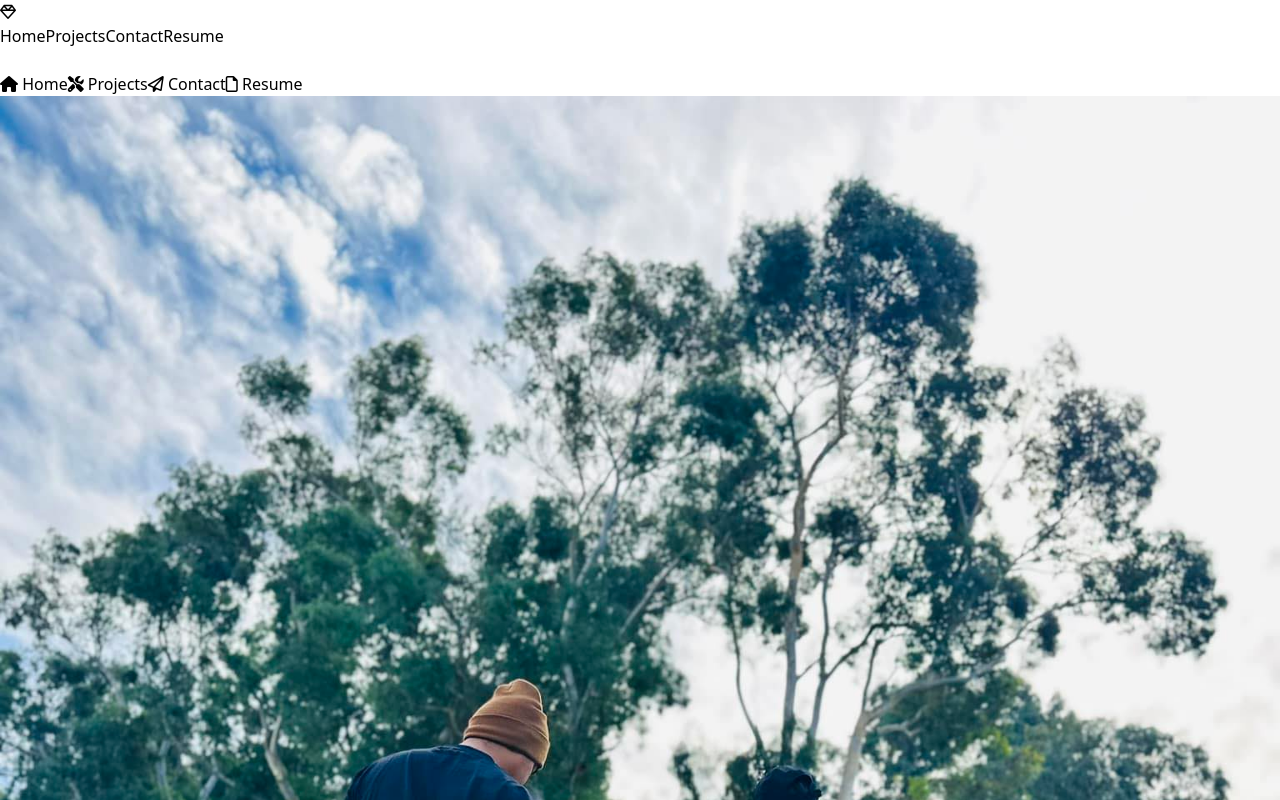
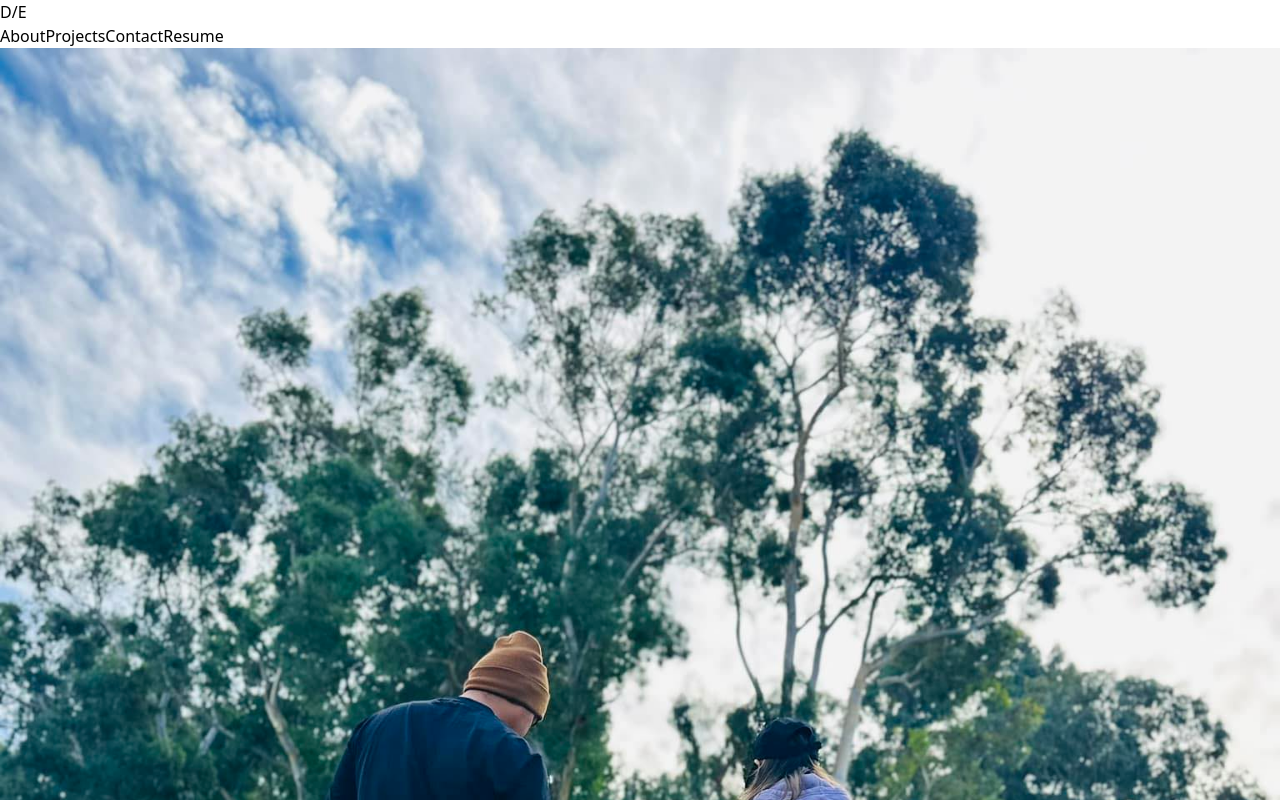
Before and after one commit to erive92d/portfolio2023, a React (Vite) app: page / in a window 1280 px wide. Shown: the top 800 px of the page. Built offline with nearby package versions, Linux system fonts and the light colour scheme.

Commit message:
updated layout

```diff
--- a/index.html
+++ b/index.html
@@ -3,7 +3,6 @@
 
 <head>
   <meta charset="UTF-8" />
-  <link rel="icon" type="image/svg+xml" href="/vite.svg" />
   <meta name="viewport" content="width=device-width, initial-scale=1.0" />
   <title>Deorren's site</title>
 </head>
--- a/src/App.jsx
+++ b/src/App.jsx
@@ -3,26 +3,52 @@ import reactLogo from './assets/react.svg'
 import viteLogo from '/vite.svg'
 import './App.css'
 import Home from './pages/Home'
-import Navigation from './pages/Navigation'
-import About from './pages/About'
-import Projects from './pages/Projects'
-import Contact from './pages/Contacts'
-import Resume from './pages/Resume'
+
 import Footer from './pages/Footer'
+import AboutNew from './pages/About'
+import Navigation from './components/Navigation'
+import Logo from './components/Logo'
+import { capTitle } from './utils/helpers'
+function App() {
+  const [page, setPage] = useState("about")
 
-function App() {
+  const handlePage = (e) => {
+    e.preventDefault()
+    const { name } = e.target
+
+    if (name === "about") {
+      setPage("about")
+    }
+    if (name === "projects") {
+      setPage("projects")
+    }
+    if (name === "contacts") {
+      setPage("contacts")
+    }
+    if (name === "resume") {
+      setPage("resume")
+    }
+
+
+  }
+
+
+
+  document.title = "D.E: " + capTitle(page)
 
   return (
-    <div className=' bg-gray-900 min-h-screen'>
+    <div className='bg-gradient-to-b from-black to-cyan-700 '>
+      <Logo />
 
-      <Navigation />
-      <div className='space-y-10 lg:p-10 md:p-10'>
-        <About />
-        <Projects />
-        <Resume />
-        <Contact />
+      <div className='flex min-h-screen'>
+        <Navigation handlePage={handlePage} page={page} />
+        <div className=' p-3 lg:p-10 md:p-2  mx-auto'>
+          <Home page={page} />
+
+        </div>
 
       </div>
+
       <Footer />
     </div>
   )
--- /dev/null
+++ b/src/components/Logo.jsx
@@ -0,0 +1,4 @@
+export default function Logo() {
+
+    return <h1 className="text-white text-2xl p-2 italic font-mono text-right font-light">D/E</h1>
+}
--- /dev/null
+++ b/src/components/Navigation.jsx
@@ -0,0 +1,15 @@
+import Projects from "../pages/Projects"
+import AboutNew from "../pages/About"
+
+export default function Navigation({ handlePage, page }) {
+
+
+    return (
+        <div className="text-white border-r-2 p-1 flex flex-col justify-around h-80 lg:p-5">
+            <button onClick={handlePage} className={page === "about" ? "underline underline-offset-8" : ""} name="about">About</button>
+            <button onClick={handlePage} className={page === "projects" ? "underline underline-offset-8" : ""} name="projects">Projects</button>
+            <button onClick={handlePage} className={page === "contacts" ? "underline underline-offset-8" : ""} name="contacts">Contact</button>
+            <button onClick={handlePage} className={page === "resume" ? "underline underline-offset-8" : ""} name="resume">Resume</button>
+        </div>
+    )
+}
--- a/src/pages/Contacts.jsx
+++ b/src/pages/Contacts.jsx
@@ -14,9 +14,9 @@ const Contact = () => {
     };
 
     return (
-        <div className='border-b border-b-cyan-500 py-10' id="contact">
+        <div className='border-b border-b-cyan-500 py-10  md:w-full md:flex' id="contact">
             <h1 className=' font-bold w-full rounded-r-xl text-white text-center p-6 text-2xl'><i class="fa-regular fa-paper-plane"></i> Let's connect!</h1>
-            <form className="max-w-md mx-auto p-6 lg:max-w-2xl " onSubmit={handleSubmit}>
+            <form className="max-w-md md:w-screen md:p-2 mx-auto  p-6 lg:max-w-2xl " onSubmit={handleSubmit}>
                 <div className="mb-4">
                     <label className="block text-white text-sm font-bold mb-2" htmlFor="subject">
                         Subject
--- a/src/pages/Home.jsx
+++ b/src/pages/Home.jsx
@@ -1,7 +1,21 @@
-export default function Home() {
-    return (
-        <div>
-            <h1>Portfolio</h1>
-        </div>
-    )
+import { useState } from "react"
+import AboutNew from "./About"
+import Projects from "./Projects"
+import Contact from "./Contacts"
+import Resume from "./Resume"
+export default function Home({ page }) {
+    if (page === "about") {
+        return <AboutNew />
+    }
+
+    if (page === "projects") {
+        return <Projects />
+    }
+    if (page === "contacts") {
+        return <Contact />
+    }
+    if (page === "resume") {
+        return <Resume />
+    }
+
 }
--- a/src/pages/Navigation.jsx
+++ /dev/null
@@ -1,116 +0,0 @@
-import { useState } from "react";
-
-export default function Navigation() {
-    const [isOpen, setIsOpen] = useState(false);
-
-    const toggleMenu = () => {
-        setIsOpen(!isOpen);
-    };
-    return (
-
-        <nav className="bg-gray-800 border-b  border-b-cyan-500 ">
-            <div className="max-w-7xl mx-auto px-4 sm:px-6 lg:px-8">
-                <div className="flex items-center justify-between h-20  ">
-                    <div className="flex items-center lg:w-full lg:justify-between lg:text-xl">
-                        <div className="flex-shrink-0">
-                            <h1 className="text-cyan-500"><i class="fa-regular fa-gem"></i> </h1>
-                        </div>
-                        <div className="hidden md:block">
-                            <div className="ml-10 flex items-baseline space-x-4">
-                                <a
-                                    href="#"
-                                    className="text-gray-300 hover:text-white px-3 py-2 rounded-md text-sm font-medium"
-                                >
-                                    Home
-                                </a>
-
-                                <a
-                                    href="#projects"
-                                    className="text-gray-300 hover:text-white px-3 py-2 rounded-md text-sm font-medium"
-                                >
-                                    Projects
-                                </a>
-                                <a
-                                    href="#contact"
-                                    className="text-gray-300 hover:text-white px-3 py-2 rounded-md text-sm font-medium"
-                                >
-                                    Contact
-                                </a>
-                                <a
-                                    href="#resume"
-                                    className="text-gray-300 hover:text-white px-3 py-2 rounded-md text-sm font-medium"
-                                >
-                                    Resume
-                                </a>
-                            </div>
-                        </div>
-                    </div>
-                    <div className="hidden md:block">
-                        <div className="ml-4 flex items-center md:ml-6">
-                            {/* Add additional elements here */}
-                        </div>
-                    </div>
-                    <div className="-mr-2 flex md:hidden">
-                        <button
-                            type="button"
-                            className="inline-flex items-center justify-center p-2 rounded-md text-gray-400 hover:text-white hover:bg-gray-700 focus:outline-none focus:bg-gray-700 focus:text-white transition duration-150 ease-in-out"
-                            onClick={toggleMenu}
-                        >
-                            <svg
-                                className="block h-6 w-6 text-cyan-500"
-                                stroke="currentColor"
-                                fill="none"
-                                viewBox="0 0 24 24"
-                            >
-                                <path
-                                    className={`${isOpen ? 'hidden' : 'block'}`}
-                                    strokeLinecap="round"
-                                    strokeLinejoin="round"
-                                    strokeWidth="2"
-                                    d="M4 6h16M4 12h16M4 18h16"
-                                />
-                                <path
-                                    className={`${isOpen ? 'block' : 'hidden'}`}
-                                    strokeLinecap="round"
-                                    strokeLinejoin="round"
-                                    strokeWidth="2"
-                                    d="M6 18L18 6M6 6l12 12"
-                                />
-                            </svg>
-                        </button>
-                    </div>
-                </div>
-            </div>
-            <div className={`${isOpen ? 'block' : 'hidden'} md:hidden`}>
-                <div className="px-2 pt-2 pb-3 sm:px-3 ">
-                    <a
-                        href="#about"
-                        className="text-cyan-500 block text-gray-300 hover:text-white px-3 py-2 rounded-md text-base font-medium"
-                    >
-                        <i class="fa-solid fa-house "></i> Home
-                    </a>
-
-                    <a
-                        href="#projects"
-                        className="text-cyan-500 mt-1 block text-gray-300 hover:text-white px-3 py-2 rounded-md text-base font-medium"
-                    >
-                        <i class="fa-solid fa-screwdriver-wrench"></i> Projects
-                    </a>
-                    <a
-                        href="#contact"
-                        className="text-cyan-500 mt-1 block text-gray-300 hover:text-white px-3 py-2 rounded-md text-base font-medium"
-                    >
-                        <i class="fa-regular fa-paper-plane"></i> Contact
-                    </a>
-                    <a
-                        href="#resume"
-                        className="text-cyan-500 mt-1 block text-gray-300 hover:text-white px-3 py-2 rounded-md text-base font-medium"
-                    >
-                        <i class="fa-regular fa-file"></i> Resume
-                    </a>
-                </div>
-            </div>
-        </nav >
-
-    );
-};
--- a/src/pages/Projects.jsx
+++ b/src/pages/Projects.jsx
@@ -1,13 +1,12 @@
 import projects from "../utils/projects"
 
 export default function Projects() {
-    console.log(projects)
 
 
 
     return (
         <div id="projects" className="flex flex-col items-start">
-            <h1 className="font-bold text-2xl border-b border-b-cyan-500 w-full rounded text-white text-center py-6 "><i class="fa-solid fa-screwdriver-wrench"></i> Works </h1>
+            <h1 className="font-bold text-2xl border-b border-b-cyan-500 w-full rounded text-white text-center py-6 "><i class="fa-solid fa-screwdriver-wrench"></i> Projects </h1>
             <div>
                 {projects.map((project) => {
                     return (
@@ -22,11 +21,11 @@ export default function Projects() {
                             </div>
                             <div className="flex flex-col items-center lg:flex-row lg:items-start">
 
-                            <img className="w-1/2 p-2 rounded-xl lg:h-80 md:h-60 lg:w-1/2" src={project.src}></img>
-                            <div className="p-3 text-center lg:space-y-10 lg:w-1/2">
-                                <p className="font-thin italic text-sm lg:text-lg">{project.description}</p>
-                                <p className="italic font-mono text-sm p-3">{project.tech}</p>
-                            </div>
+                                <img className="w-2/3 p-2 rounded-xl lg:h-80 md:h-60 lg:w-1/2" src={project.src}></img>
+                                <div className="p-3 text-center lg:space-y-10 lg:w-1/2">
+                                    <p className="font-thin italic text-sm lg:text-lg">{project.description}</p>
+                                    <p className="italic font-mono text-sm p-3">{project.tech}</p>
+                                </div>
 
                             </div>
 
--- a/src/pages/Resume.jsx
+++ b/src/pages/Resume.jsx
@@ -5,9 +5,9 @@ export default function Resume() {
             className=""
             id="resume"
         >
-            <div className="resume space-y-5">
+            <div className=" space-y-2">
                 <div className="space-y-6 flex flex-col">
-                    <h1 className="w-full rounded-l-xl text-white p-6 text-2xl font-bold text-center"><i class="fa-regular fa-file"></i>  Resume</h1>
+                    <h1 className="w-full rounded-l-xl text-white p-2 text-2xl font-bold text-center"><i class="fa-regular fa-file"></i>  Resume</h1>
                     <div className="space-y-2">
                         <ul className="lg:space-y-20 text-gray-300 p-2 text-center  ">
                             <li className="mb-2">
--- /dev/null
+++ b/src/utils/helpers.js
@@ -0,0 +1,13 @@
+export function capTitle(char) {
+    let newWord = []
+    for (let i = 0; i < char.length; i++) {
+        if (i === 0) {
+            let upperCase = char[i].toUpperCase()
+            newWord.push(upperCase)
+        } else {
+            newWord.push(char[i])
+        }
+    }
+
+    return newWord.join('')
+}
```
Also changed, not shown: src/pages/About.jsx (+4 -4 lines).
